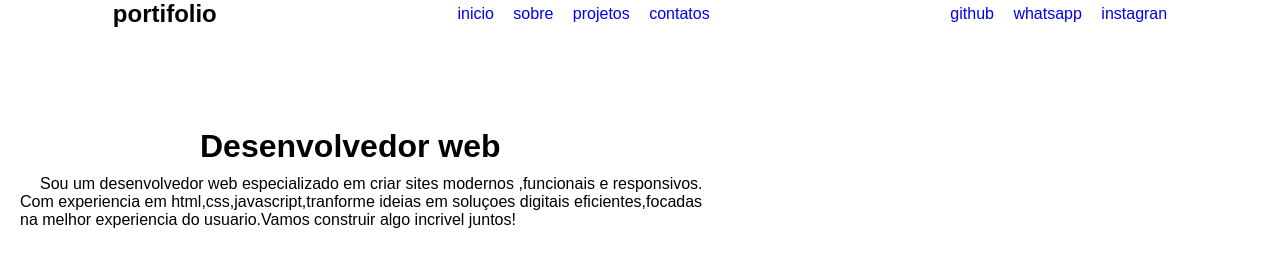
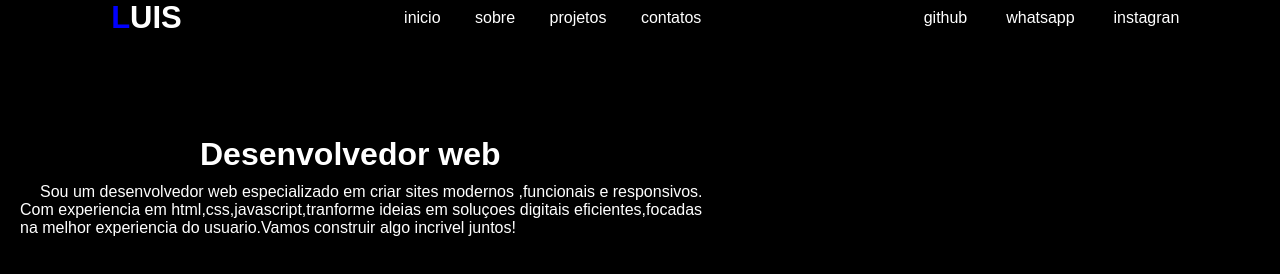
Before and after one commit to luiseugeniodev/meuportifolio, a plain HTML site: page index.html in a window 1280 px wide. Drawn offline with Linux system fonts and the light colour scheme.

Commit message:
portifolio

```diff
--- a/index.html
+++ b/index.html
@@ -9,27 +9,27 @@
 <body>
     <nav>
        <div class="navegacao">
-        <h2>portifolio</h2>
+        <a href="" class="logo"> <span>L</span>UIS</a>
         <ul>
             <li><a href="#">inicio</a></li>
             <li><a href="#">sobre</a></li>
             <li><a href="#">projetos</a></li>
-            <li><a href="#">contatos</a></li>
+            <li><a href="#">contatos</a> </li>
         </ul>
         <ul class="rede social">
-            <li><a href="#">github</a></li>
-            <li><a href="#">whatsapp</a></li>
-            <li><a href="#">instagran</a></li>
+            <li><a href="#">github <img src="" alt=""></a></li>
+            <li><a href="#">whatsapp <img src="" alt=""></a></li>
+            <li><a href="#">instagran <img src="" alt=""></a></li>
         </ul>
        </div>
     </nav>
-    <main>
+    <header>
         <h1>Desenvolvedor web</h1>
        <section>
         <p>
             Sou um desenvolvedor web especializado em criar sites modernos ,funcionais e responsivos. <br> Com experiencia em html,css,javascript,tranforme ideias em soluçoes digitais eficientes,focadas <br> na melhor experiencia do usuario.Vamos construir algo incrivel juntos!
         </p>
        </section>
-    </main>
+    </header>
 </body>
 </html>
--- a/style/style.css
+++ b/style/style.css
@@ -10,6 +10,7 @@
 body{
     max-width: 1400px;
     margin: auto;
+    background-color: black;
 
 }
 
@@ -17,25 +18,37 @@ div.navegacao{
    display: flex;
    justify-content: space-around;
    align-items: center;
+   position: sticky;
+   top: 0;
 
 }
-nav,div.logo{
-    font-size: 2,5em;
-
+.logo{
+    color: white;
+    font-size: 31px;
+    font-weight: 600;
 }
-li{
+.logo span{
+    color: blue;
+}
+li,a{
     display: inline-block;
     margin: 0,10,0,0;
     padding-left: 15px;
+   color: white;
+}
+li :hover{
+    color:blue
 
 }
 h1{
 margin-top: 100px;
 margin-bottom: 10px;
 margin-left: 200px;
+color: white;
 
 }
 body.header,section,p{
     text-indent: 20px;
     margin-left: 10px;
+    color: white;
 }
```
Also changed, not shown: imagens/Github.jpeg (added), 1 other file.
